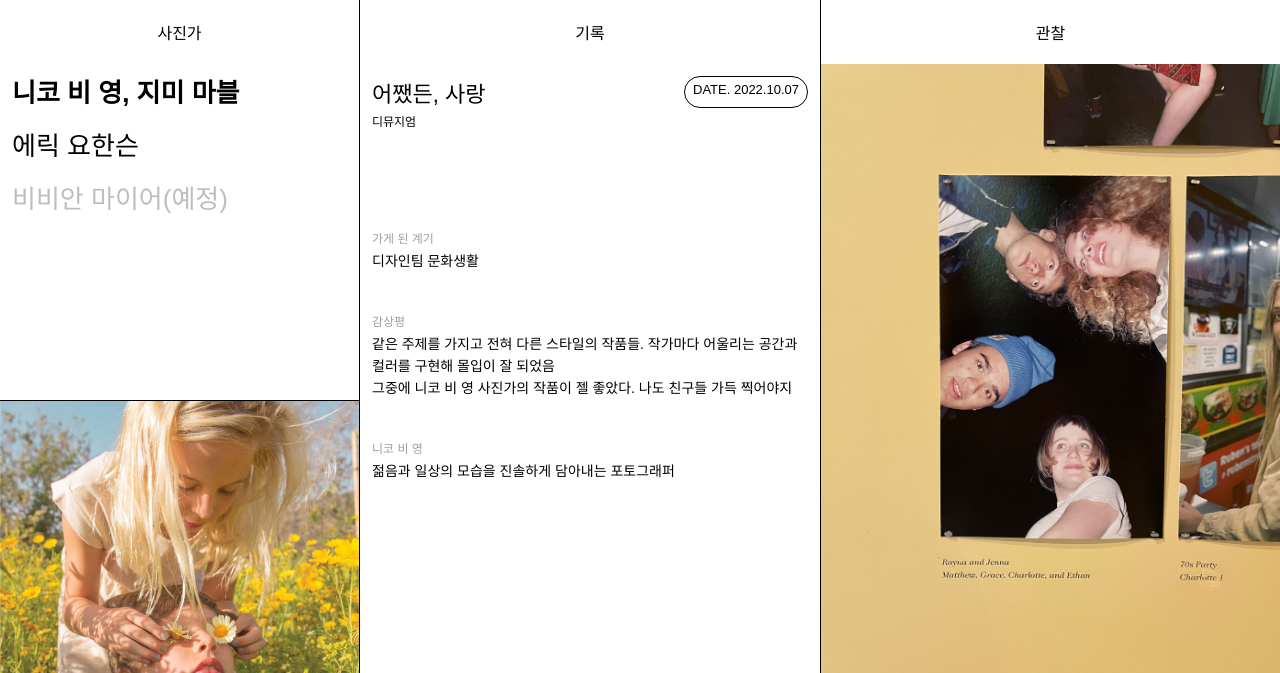
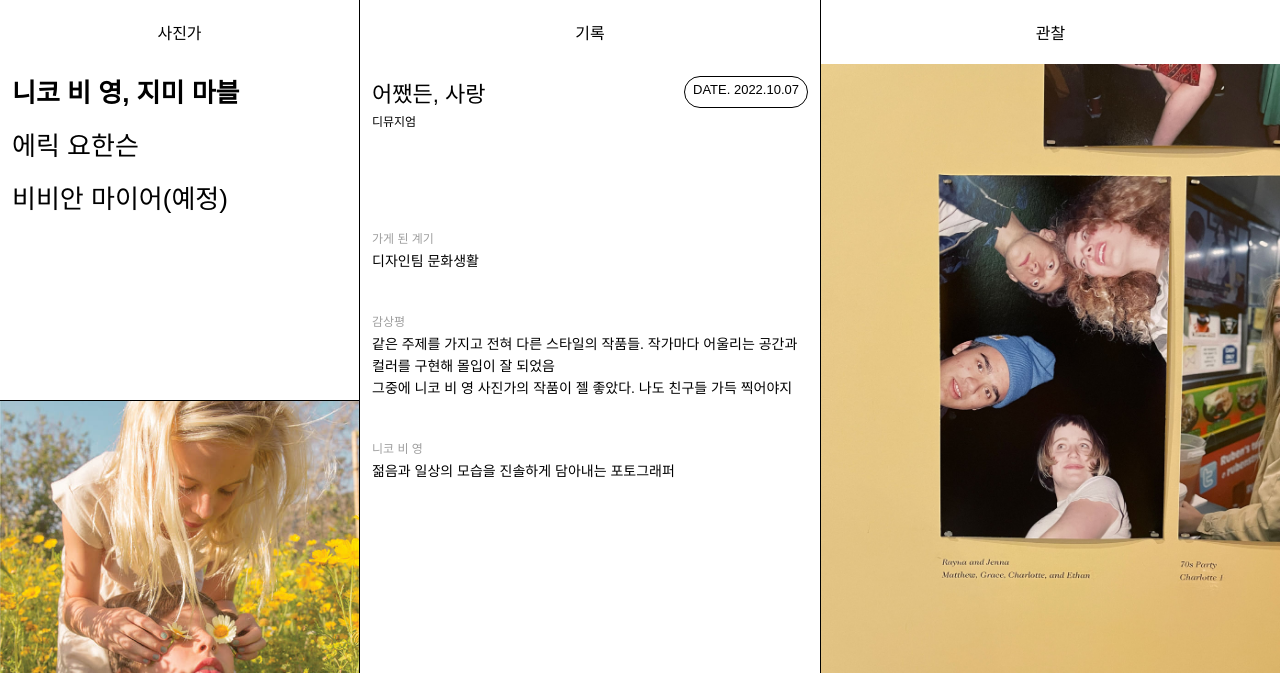
Before and after one commit to makingbird/hahaha, a plain HTML site: page photographer.html in a window 1280 px wide. Shown: the top 673 px of the page. Drawn offline with nearby package versions, Linux system fonts and the light colour scheme.

Commit message:
사진 변경

```diff
--- a/photographer.html
+++ b/photographer.html
@@ -55,7 +55,7 @@
                 <div class="foot_item_title">사진가</div>
                     <a href="#" onClick="javascript:modalOpen9();" class="foot_item_keyword on1">니코 비 영, 지미 마블</a>
                     <a href="#" onClick="javascript:modalOpen10();" class="foot_item_keyword on2">에릭 요한슨</a>
-                    <a href="#" class="foot_item_keyword" style="color: rgb(190, 190, 190);">비비안 마이어(예정)</a>
+                    <a href="#" class="foot_item_keyword">비비안 마이어(예정)</a>
 
             </div>
 
```
Also changed, not shown: image.html (+0 -1 lines), imgs/PresdePaul50D/000032.jpg (deleted).
